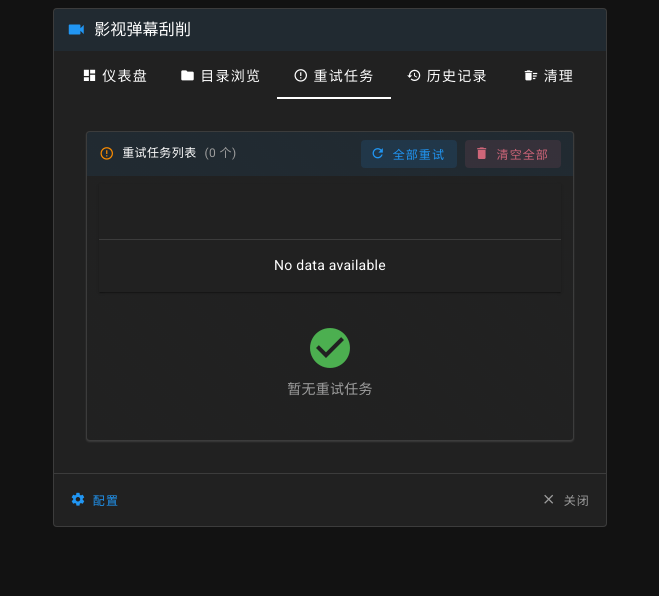
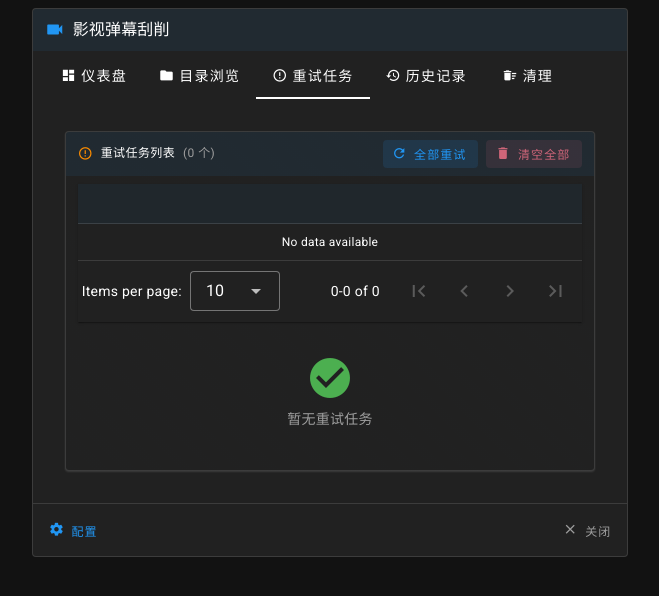
Before and after one commit to jayvzh/MoviePilot-PluginsV2, a Vue app in the folder plugins.v2/danmutv/: page / in a window 1280 px wide. Both pictures are taken after a click on the tab "重试任务". Shown: the top 596 px of the page, without its empty margins (310-969 px from the left). Built offline with nearby package versions, Linux system fonts and the light colour scheme.

Commit message:
danmutv v1.7 fix1

```diff
--- a/plugins.v2/danmutv/src/components/History.vue
+++ b/plugins.v2/danmutv/src/components/History.vue
@@ -16,8 +16,10 @@
           :items="history"
           :items-per-page="10"
           :loading="loading"
-          class="elevation-1"
+          density="compact"
+          class="elevation-1 history-table"
           item-key="id"
+          show-expand
         >
           <template v-slot:item.timestamp="{ item }">
             {{ formatTime(item.timestamp) }}
@@ -47,6 +49,7 @@
                   :headers="detailHeaders"
                   :items="item.details"
                   hide-default-footer
+                  density="compact"
                   class="elevation-0"
                 >
                   <template v-slot:item.result="{ item }">
@@ -185,4 +188,18 @@ onMounted(() => {
 .status-card:hover {
   box-shadow: 0 3px 6px rgba(var(--v-border-color), var(--v-border-opacity)) !important;
 }
+
+.history-table :deep(thead) {
+  background-color: rgba(var(--v-theme-primary), 0.05);
+}
+
+.history-table :deep(th) {
+  font-size: 0.75rem !important;
+  font-weight: 600 !important;
+  white-space: nowrap;
+}
+
+.history-table :deep(td) {
+  font-size: 0.75rem !important;
+}
 </style>
--- a/plugins.v2/danmutv/src/components/RetryTasks.vue
+++ b/plugins.v2/danmutv/src/components/RetryTasks.vue
@@ -23,8 +23,8 @@
           :items="tasks"
           :items-per-page="10"
           :loading="loading"
-          class="elevation-1"
-          hide-default-footer
+          density="compact"
+          class="elevation-1 retry-table"
         >
           <template v-slot:item.file_path="{ item }">
             <div class="text-truncate" :title="item.file_path">
@@ -193,4 +193,18 @@ onMounted(() => {
 .status-card:hover {
   box-shadow: 0 3px 6px rgba(var(--v-border-color), var(--v-border-opacity)) !important;
 }
+
+.retry-table :deep(thead) {
+  background-color: rgba(var(--v-theme-primary), 0.05);
+}
+
+.retry-table :deep(th) {
+  font-size: 0.75rem !important;
+  font-weight: 600 !important;
+  white-space: nowrap;
+}
+
+.retry-table :deep(td) {
+  font-size: 0.75rem !important;
+}
 </style>
```
Also changed, not shown: 7 other files (tests, documents, lock files or other folders).
